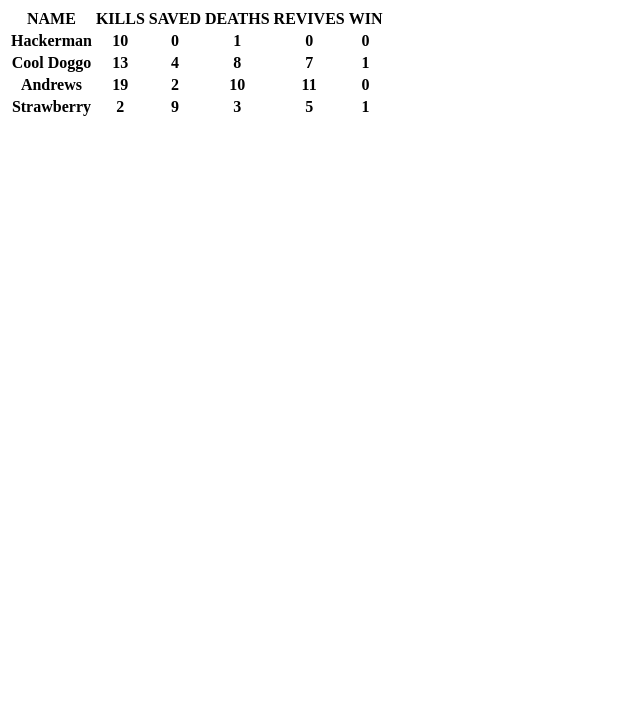
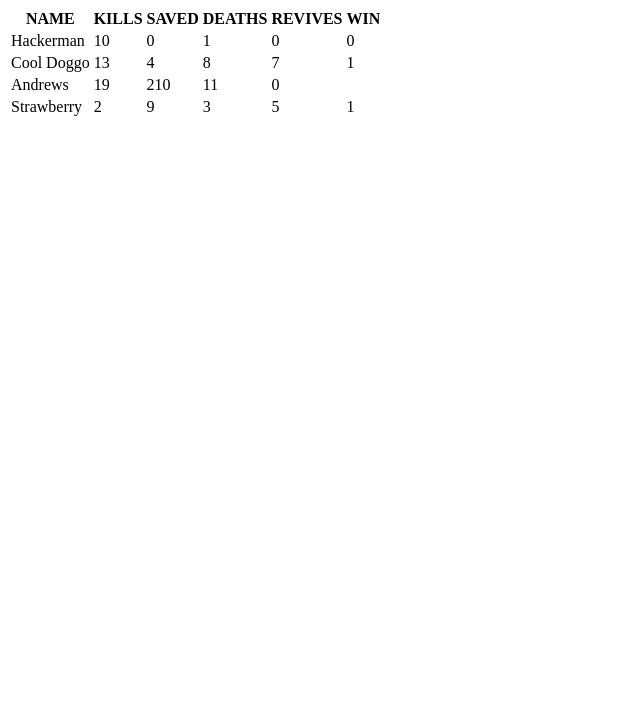
Before and after one commit to acciojob/Styled-Table-gaurav-singh-panwar, a website: page main.html in a window 1280 px wide. Shown: the part 73-800 px from the top of the page, without its empty margins (0-640 px from the left). Drawn offline with Linux system fonts and the light colour scheme.

Commit message:
created a submission

```diff
--- a/main.html
+++ b/main.html
@@ -22,36 +22,36 @@
         </thead>
         <tbody>
             <tr>
-                <th>Hackerman</th>
-                <th>10</th>
-                <th>0</th>
-                <th>1</th>
-                <th>0</th>
-                <th>0</th>
+                <td>Hackerman</td>
+                <td>10</td>
+                <td>0</td>
+                <td>1</td>
+                <td>0</td>
+                <td>0</td>
             </tr>
             <tr>
-                <th>Cool Doggo</th>
-                <th>13</th>
-                <th>4</th>
-                <th>8</th>
-                <th>7</th>
-                <th>1</th>
+                <td>Cool Doggo</td>
+                <td>13</td>
+                <td>4</td>
+                <td>8</td>
+                <td>7</td>
+                <td>1</td>
             </tr>
             <tr>
-                <th>Andrews</th>
-                <th>19</th>
-                <th>2</th>
-                <th>10</th>
-                <th>11</th>
-                <th>0</th>
+                <td>Andrews</td>
+                <td>19</td>
+                <td>2</ttd
+                <td>10</td>
+                <td>11</td>
+                <td>0</thd
             </tr>
             <tr>
-                <th>Strawberry</th>
-                <th>2</th>
-                <th>9</th>
-                <th>3</th>
-                <th>5</th>
-                <th>1</th>
+                <td>Strawberry</td>
+                <td>2</td>
+                <td>9</td>
+                <td>3</td>
+                <td>5</td>
+                <td>1</td>
             </tr>
         </tbody>
     </table>
```
